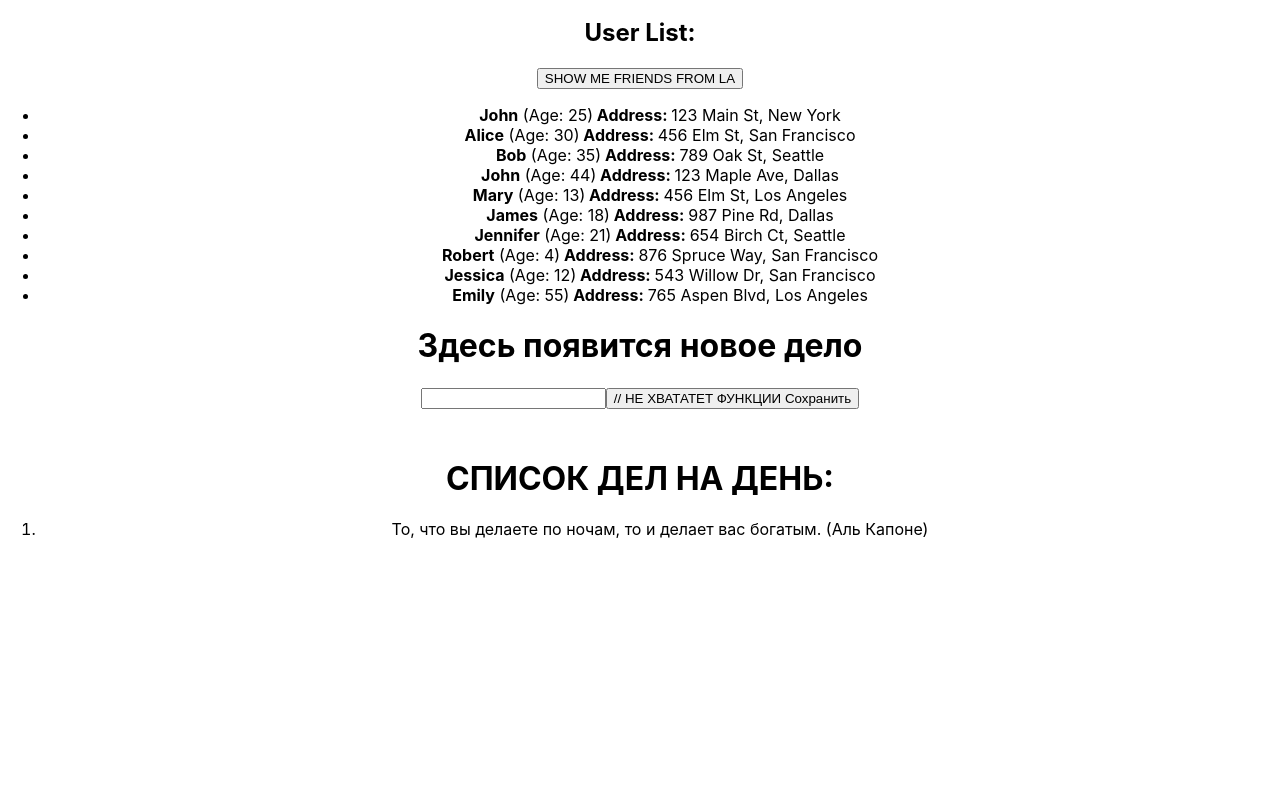
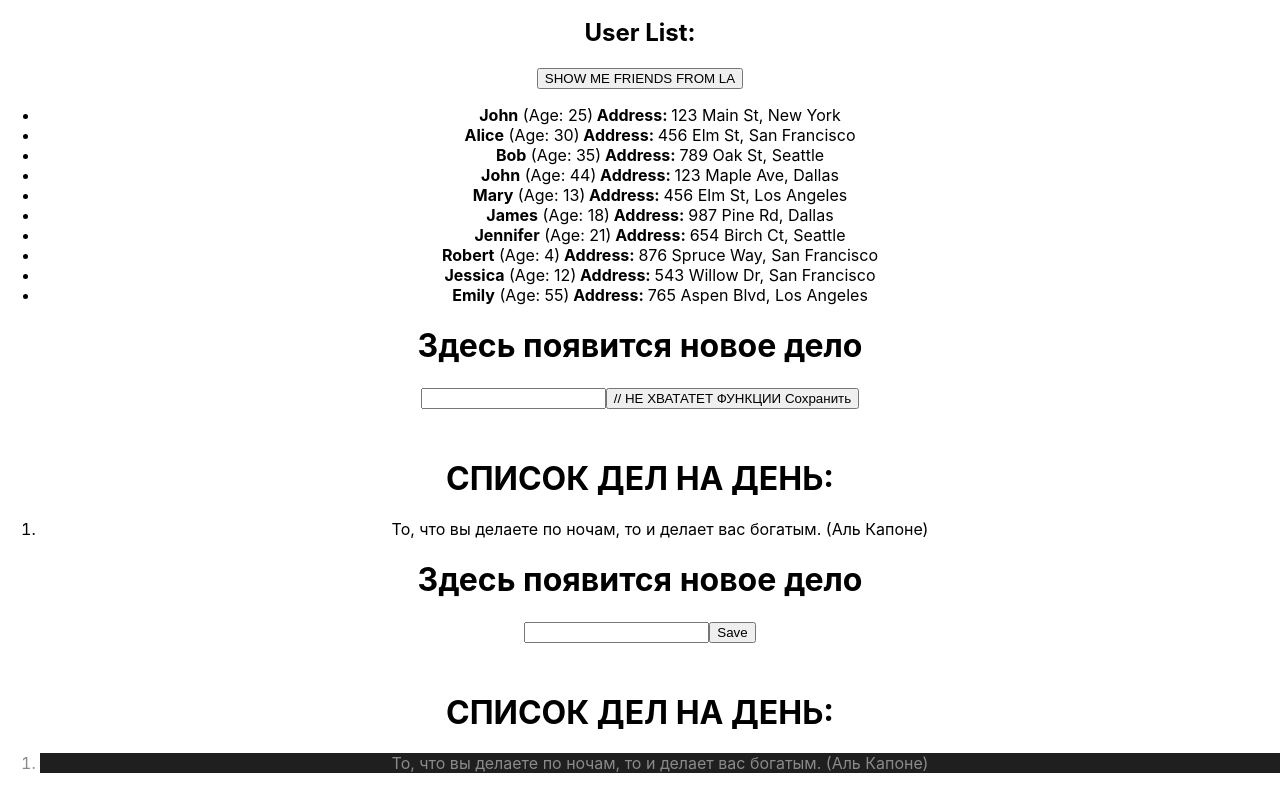
Before and after one commit to grigory-zhovtun/incubator-hw, a React (Create React App) app: page / in a window 1280 px wide. Shown: the part 271-1060 px from the top of the page. Before the commit the page ends 826 px from the top, so only its background shows below. Built offline with nearby package versions, Linux system fonts and the light colour scheme.

Commit message:
done all tasks for HOMEWORK 3

```diff
--- a/src/App.tsx
+++ b/src/App.tsx
@@ -10,7 +10,7 @@
       <HW1 />
       <HW2 />
       <HW3 />
-      {/*<HW4 />*/}
+      <HW4 />
     </div>
   );
 }
--- a/src/HW/4/Button.tsx
+++ b/src/HW/4/Button.tsx
@@ -1,11 +1,13 @@
 type ButtonPropsType = {
-  callBack: any // НУЖНО ПРОТИПИЗИРОВАТЬ
+  callBack: () => void // НУЖНО ПРОТИПИЗИРОВАТЬ
   name: any // НУЖНО ПРОТИПИЗИРОВАТЬ
 };
 
 export const Button = (props: ButtonPropsType) => {
+
   const callBackHandler = () => {
     // НУЖНО ДОПИСАТЬ
+    props.callBack();
   };
 
   return (
--- a/src/HW/4/HW4.tsx
+++ b/src/HW/4/HW4.tsx
@@ -26,27 +26,33 @@
 
   return (
     <div id={'hw04'}>
-      {/*{currentText ? (*/}
-      {/*  <h1 id={'hw04-text'}>{currentText}</h1>*/}
-      {/*) : (*/}
-      {/*  <h1 id={'hw04-default-text'}>Здесь появится новое дело</h1>*/}
-      {/*)}*/}
+      {currentText ? (
+        <h1 id={'hw04-text'}>{currentText}</h1>
+      ) : (
+        <h1 id={'hw04-default-text'}>Здесь появится новое дело</h1>
+      )}
 
-      {/*<Input НЕ ХВАТАЕТ АРГУМЕНТОВ />*/}
+      <Input
+          currentText={currentText}
+          setCurrentText={setCurrentText}
+      />
 
-      {/*<Button НЕ ХВАТАЕТ АРГУМЕНТОВ />*/}
+      <Button
+          callBack={handleSave}
+          name={'Save'}
+      />
 
-      {/*<h1 style={{ marginTop: '50px' }}>СПИСОК ДЕЛ НА ДЕНЬ:</h1>*/}
+      <h1 style={{ marginTop: '50px' }}>СПИСОК ДЕЛ НА ДЕНЬ:</h1>
 
-      {/*<ol id={'hw04-tasks'}>*/}
-      {/*  {texts.map((el, index) => {*/}
-      {/*    return (*/}
-      {/*      <li key={index} id={`hw04-task-${index}`} className={ЕСЛИ ЧЕТН ? S.chetNechet : ''}>*/}
-      {/*        {el}*/}
-      {/*      </li>*/}
-      {/*    );*/}
-      {/*  })}*/}
-      {/*</ol>*/}
+      <ol id={'hw04-tasks'}>
+        {texts.map((el, index) => {
+          return (
+            <li key={index} id={`hw04-task-${index}`} className={index % 2 == 0 ? s.chetNechet : ''}>
+              {el}
+            </li>
+          );
+        })}
+      </ol>
     </div>
   );
 };
--- a/src/HW/4/Input.tsx
+++ b/src/HW/4/Input.tsx
@@ -1,14 +1,18 @@
+import {ChangeEvent} from "react";
+
 type InputPropsType = {
-	currentText: any // НУЖНО ПРОТИПИЗИРОВАТЬ
-	setCurrentText: any // НУЖНО ПРОТИПИЗИРОВАТЬ
+	currentText: string // НУЖНО ПРОТИПИЗИРОВАТЬ
+	setCurrentText: (newValue: string) => void// НУЖНО ПРОТИПИЗИРОВАТЬ
 };
 
 export const Input = (props: InputPropsType) => {
-	const onChangeHandler = (event: 'НУЖНО ПРОТИПИЗИРОВАТЬ') => {
+
+	const onChangeHandler = (event: ChangeEvent<HTMLInputElement>) => {
 		// НУЖНО ДОПИСАТЬ
+		props.setCurrentText(event.currentTarget.value);
 	};
 
-	// return (
-	//   <input id={'hw04-input'} type="text" value={props.currentText} onChange={onChangeHandler} />
-	// );
+	return (
+	  <input id={'hw04-input'} type="text" value={props.currentText} onChange={onChangeHandler} />
+	);
 };
```
